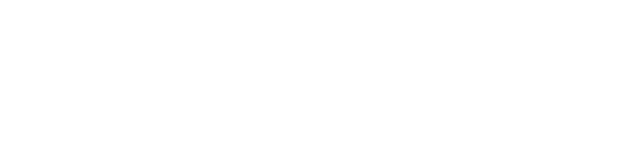
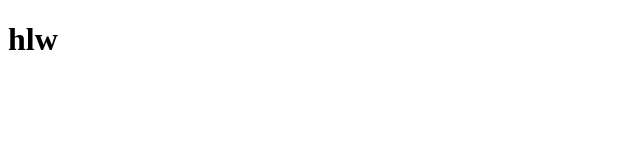
Before and after one commit to Iasir-Arafat-riaz/Test, a plain HTML site: page test.html in a window 1280 px wide. Shown: the full height of the page, 0-640 px from the left. Drawn offline with Linux system fonts and the light colour scheme.

Commit message:
first commit

```diff
--- a/test.html
+++ b/test.html
@@ -7,6 +7,7 @@
     <title>Document</title>
 </head>
 <body>
+    <h1>hlw</h1>
 
 </body>
 </html>
```
